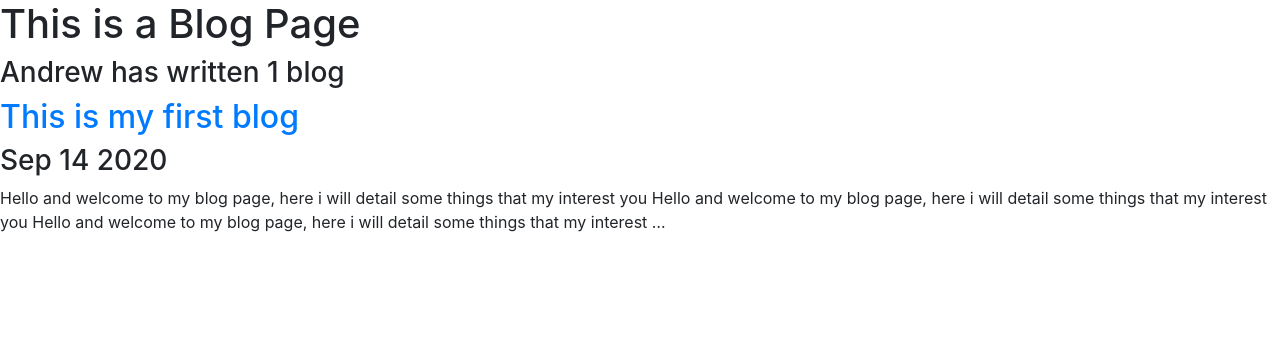
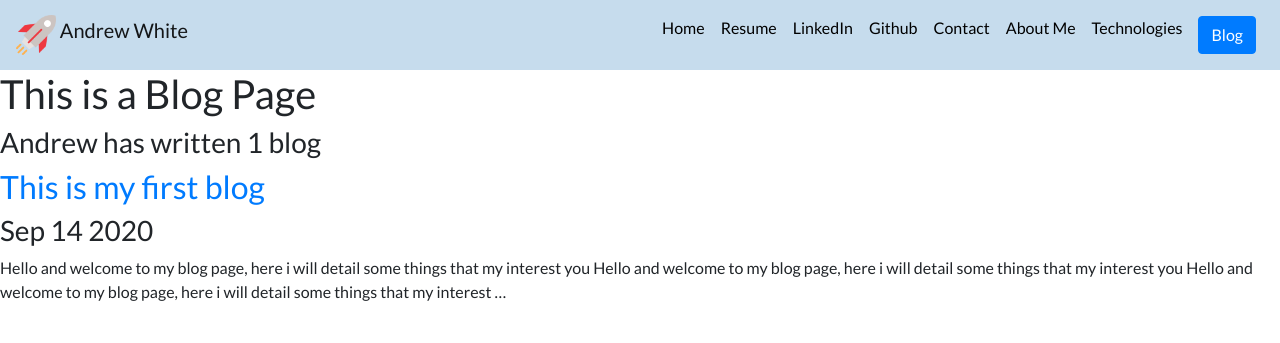
Before and after one commit to arlw87/django3-personal-portfolio, a Django app: page /blog/ in a window 1280 px wide. Shown: the top 343 px of the page. Run offline with Django 3.2, Linux system fonts and the light colour scheme; data comes from the database, SQL or seed files in the repository; both versions use the stored data as it was after the commit; some libraries are stand-ins or nearby versions.

Commit message:
used bootstrap and css to start styling website

```diff
--- /dev/null
+++ b/portfolio/static/portfolio/custom.css
@@ -0,0 +1,40 @@
+.navbar-nav .nav-link {
+    color: rgba(0,0,0,1) !important;
+}
+
+.navbar-nav .nav-link:hover {
+    color: rgba(0,0,0,.5) !important;
+}
+
+body {
+    font-family: 'Lato', sans-serif;
+}
+
+#blogtitle {
+    font-size: 6rem;
+}
+
+.navbar{
+    background-color: #C6DCED;
+}
+
+.jumbotron{
+    background-color: #CEE2EE;
+}
+
+#aboutMeSection{
+   background-color: #B5D8ED;
+}
+
+#technologies{
+    background-color: #E2F1F6;
+}
+
+@media (min-width: 992px) {
+    #hometext {
+        font-size: 4rem;
+    }
+    #blogdetailtitle {
+        font-size: 5rem;
+    }
+}
--- a/portfolio/templates/portfolio/base.html
+++ b/portfolio/templates/portfolio/base.html
@@ -1,6 +1,8 @@
 <!doctype html>
 <html lang="en">
   <head>
+
+{% load static %}
     <!-- Required meta tags -->
     <meta charset="utf-8">
     <meta name="viewport" content="width=device-width, initial-scale=1, shrink-to-fit=no">
@@ -8,11 +10,63 @@
     <!-- Bootstrap CSS -->
     <link rel="stylesheet" href="https://stackpath.bootstrapcdn.com/bootstrap/4.5.2/css/bootstrap.min.css" integrity="sha384-JcKb8q3iqJ61gNV9KGb8thSsNjpSL0n8PARn9HuZOnIxN0hoP+VmmDGMN5t9UJ0Z" crossorigin="anonymous">
 
+    <link href="https://fonts.googleapis.com/css?family=Lato&display=swap" rel="stylesheet">
+
+    <link rel="stylesheet" href="{% static "portfolio/custom.css" %}">
+
 
   </head>
   <body>
+        {% load static %}
+        <nav class="navbar navbar-expand-lg navbar-light">
+          <a class="navbar-brand" href="#">
+              <img src="{% static 'portfolio/rocket.png' %}" class="d-inline-block align-top" width="40" height = "40">
+              Andrew White</a>
+          <button class="navbar-toggler" type="button" data-toggle="collapse" data-target="#navbarSupportedContent" aria-controls="navbarSupportedContent" aria-expanded="false" aria-label="Toggle navigation">
+            <span class="navbar-toggler-icon"></span>
+          </button>
 
-    {% block content %}{% endblock %}
+          <div class="collapse navbar-collapse" id="navbarSupportedContent">
+            <ul class="navbar-nav ml-auto">
+              <li class="nav-item active">
+                <a class="nav-link" href="#">Home <span class="sr-only">(current)</span></a>
+              </li>
+              <li class="nav-item">
+                <a class="nav-link" href="{% static 'portfolio/resume.pdf' %}">Resume</a>
+              </li>
+              <li class="nav-item">
+                <a class="nav-link" href="#">LinkedIn</a>
+              </li>
+              <li class="nav-item">
+                <a class="nav-link" href="#">Github</a>
+              </li>
+             <li class="nav-item">
+                <a class="nav-link" href="#">Contact</a>
+              </li>
+             <li class="nav-item">
+                <a class="nav-link" href="#">About Me</a>
+              </li>
+              <li class="nav-item">
+                <a class="nav-link" href="#">Technologies</a>
+              </li>
+              <li class="nav-item ">
+                <a class="nav-link" href="{% url 'blog:all_blogs' %}">
+                    <button type="button" class="btn btn-primary">Blog</button>
+                </a>
+              </li>
+            </ul>
+          </div>
+        </nav>
+
+
+
+     {% block content %}{% endblock %}
+
+
+
+
+
+
 
 
     <!-- Optional JavaScript -->
```
Also changed, not shown: portfolio/templates/portfolio/home.html (+60 -16 lines), db.sqlite3, media/portfolio/images/app.png (added), media/portfolio/images/calendar2.jpg (added), media/portfolio/images/spaceRocket.jpg (added), portfolio/static/portfolio/rocket.png (added), portfolio/templates/portfolio/hubble.jpg (added).
